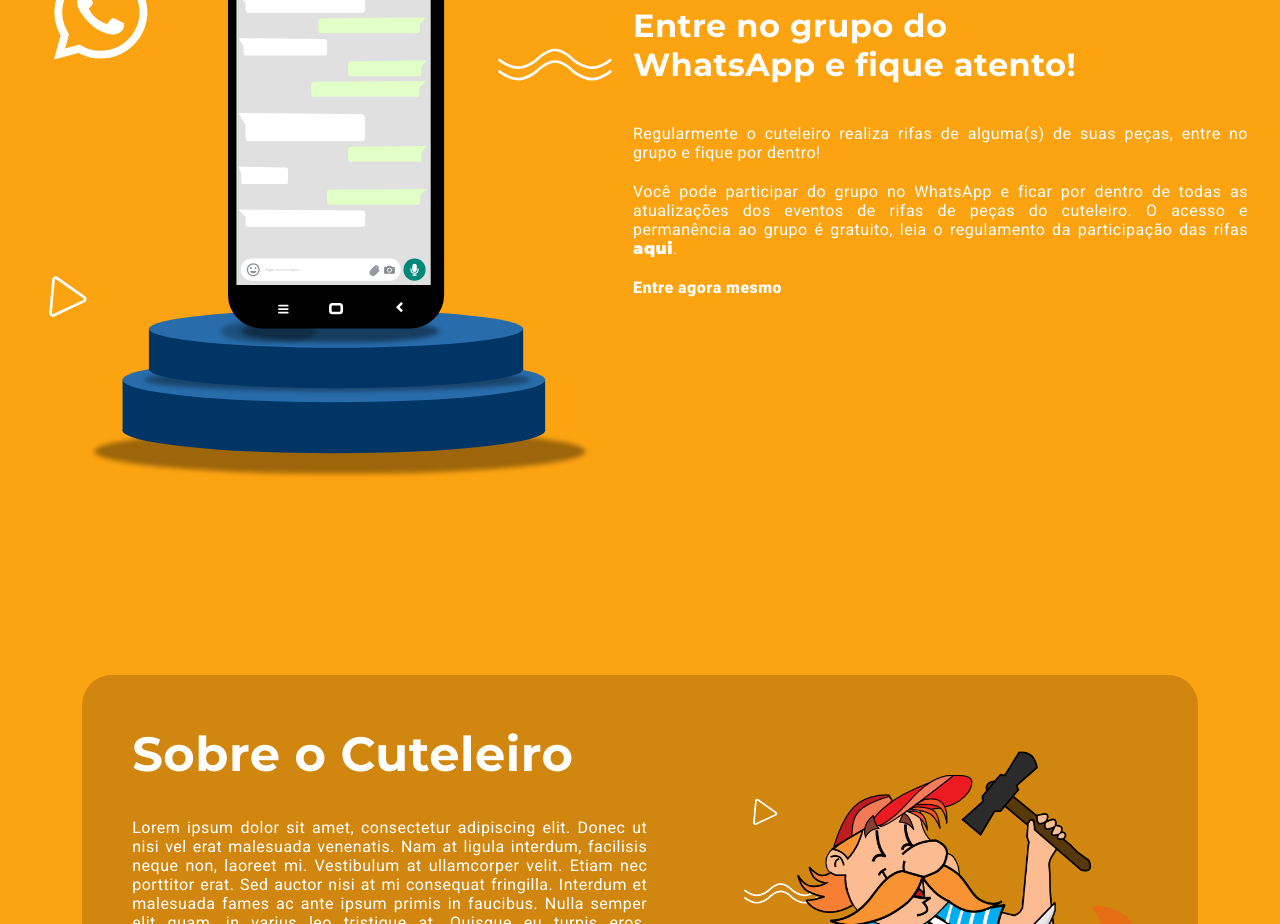
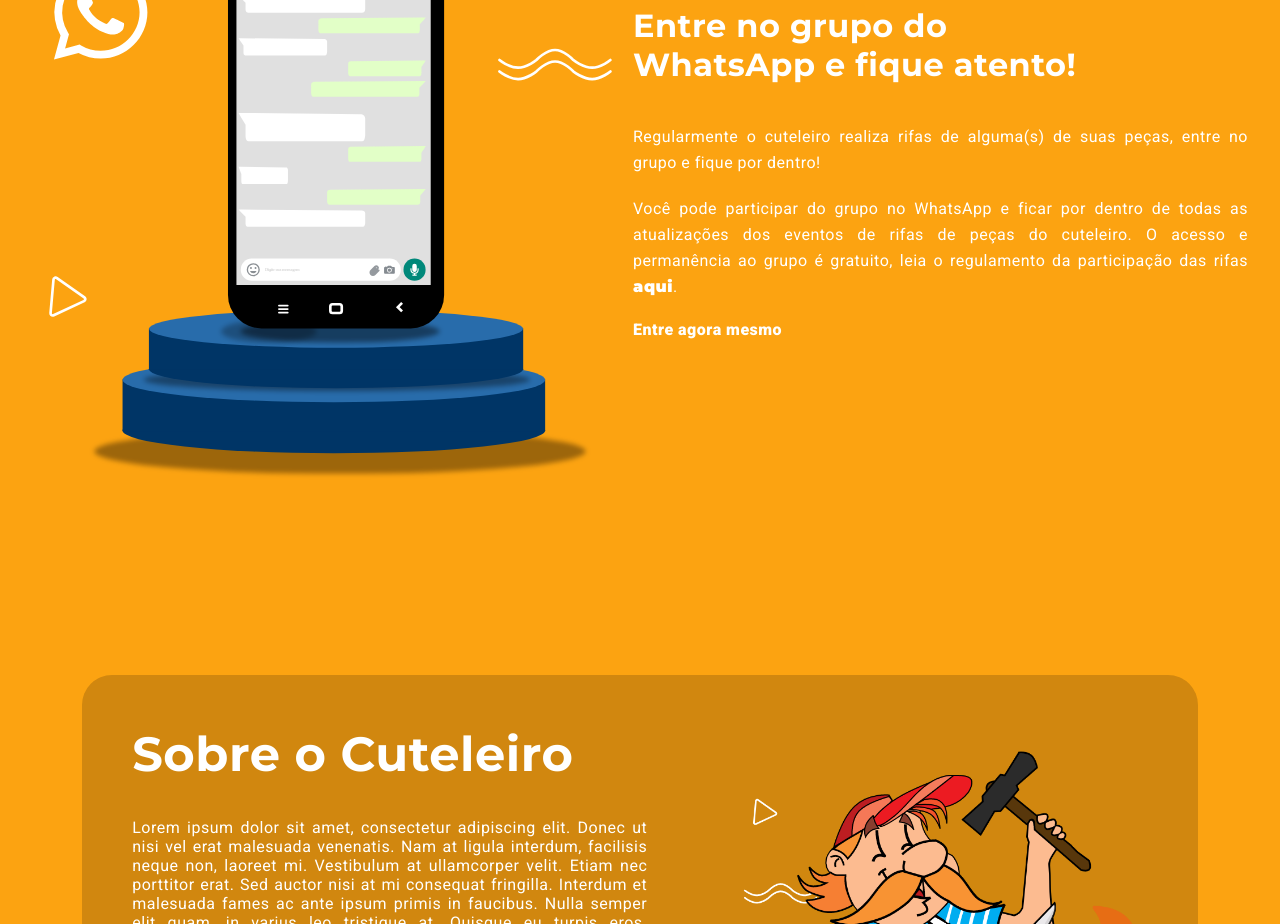
Before and after one commit to asilvacutelaria/a-silva-cutelaria, a Next.js app: page / in a window 1280 px wide. Shown: the part 1100-2024 px from the top of the page. Built offline with nearby package versions, Linux system fonts and the light colour scheme.

Commit message:
Adding line-height on Home Raffles

```diff
--- a/src/styles/components/HomeRaffles.module.css
+++ b/src/styles/components/HomeRaffles.module.css
@@ -18,6 +18,10 @@
     margin: 20px 0 20px 0;
     text-align: justify;
     font-family: "Roboto", sans-serif;
+}
+
+.homeRaffles div:last-child p {
+    line-height: 26px;
 }
 
 .homeRaffles div:last-child h4,
```
